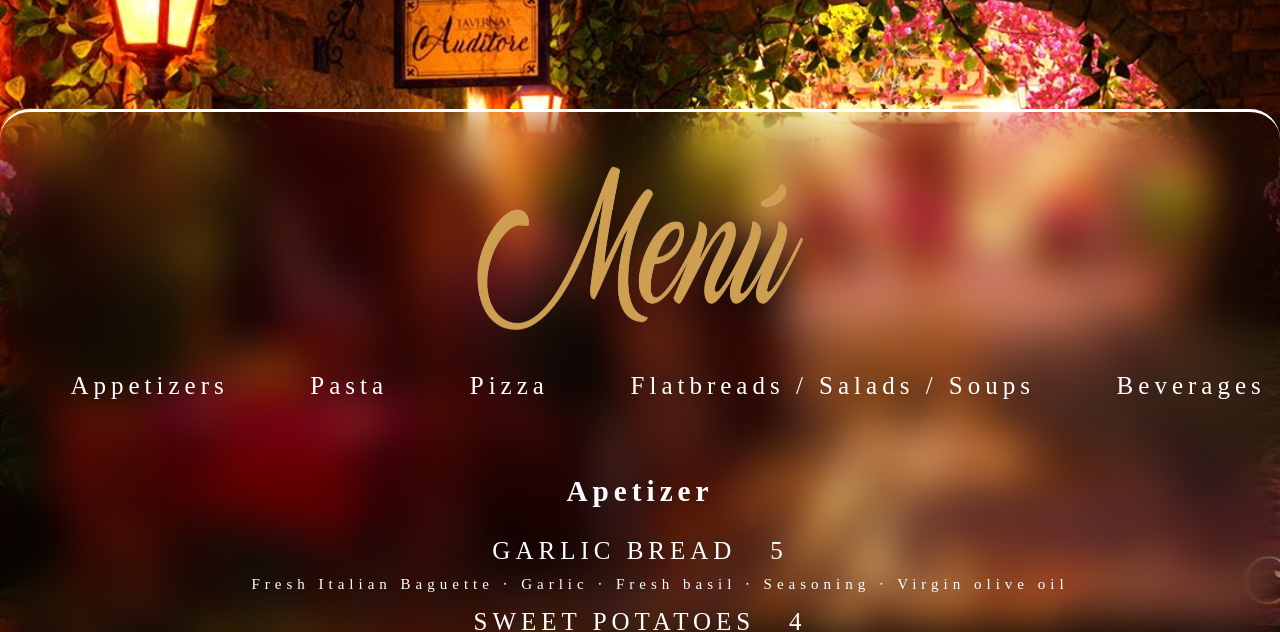
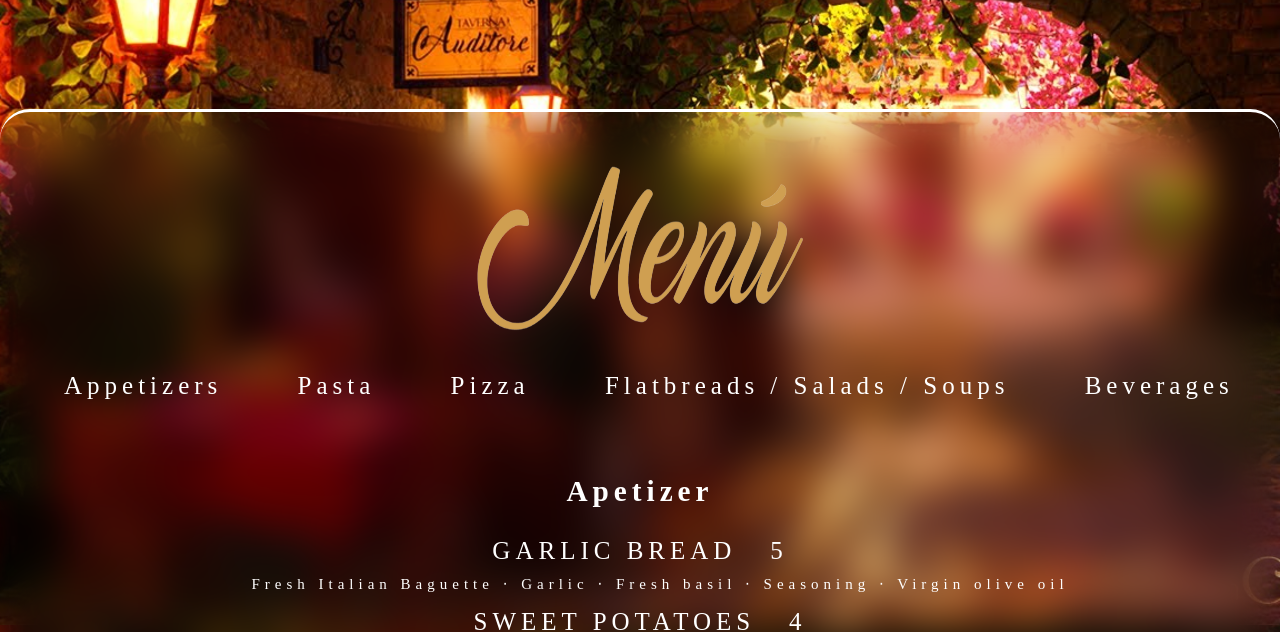
Before and after one commit to pdhruvin25/Mock_Restaurant_Website, a plain HTML site: page menu.html in a window 1280 px wide. Shown: the part 175-807 px from the top of the page. Drawn offline with Linux system fonts and the light colour scheme.

Commit message:
version 2

```diff
--- a/main.css
+++ b/main.css
@@ -326,7 +326,7 @@ justify-content: space-between;
 }
 .menu_nav a{
     justify-content: space-between;
-    padding-left: 5.5%;
+    padding-left: 5%;
     color: white;
     margin-top: 40px;
     text-decoration: none;
```
